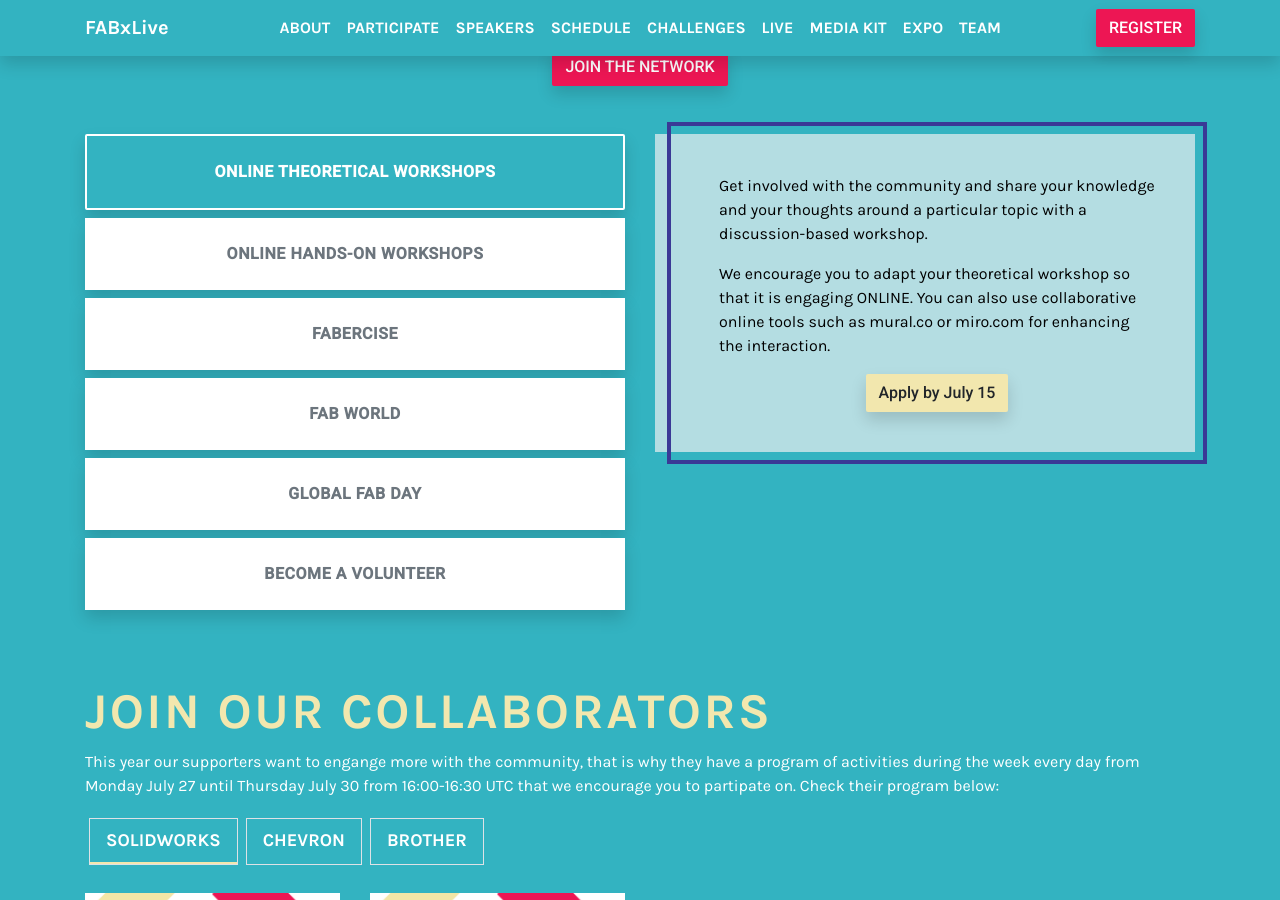
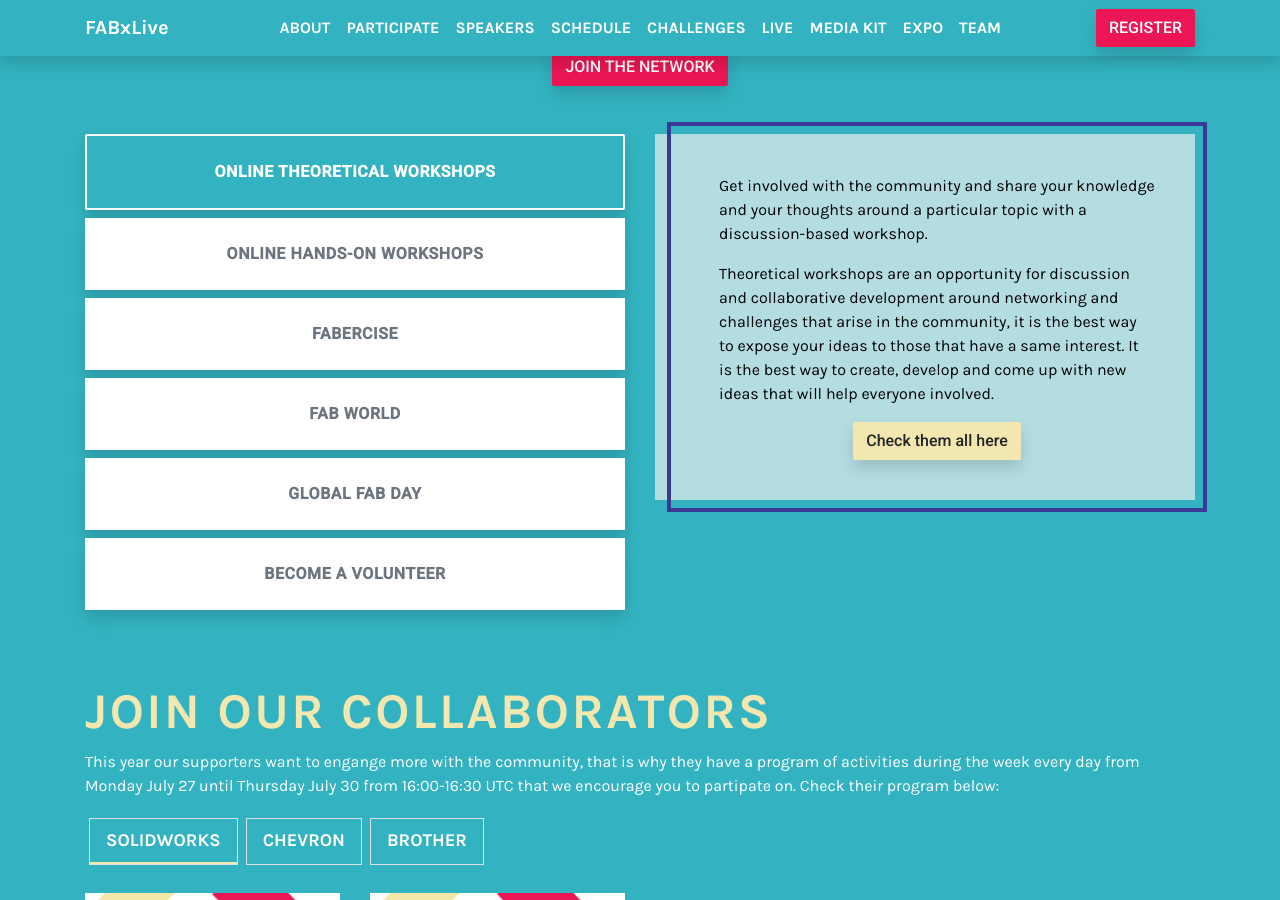
Before and after one commit to fabfoundation/fabxlive2020, a Jekyll site: the page built from index.html, in a window 1280 px wide and 900 px high, scrolled down 2422 px. Built offline with Jekyll 4.4.1, drawn with Linux system fonts in a browser that asks for light colours; nearby versions of some CDN libraries.

Commit message:
Update index.html

```diff
--- a/index.html
+++ b/index.html
@@ -168,25 +168,23 @@ title: FABxLive
             Get involved with the community and share your knowledge and your thoughts around a particular topic with a discussion-based workshop.
             </p>
             <p>
-            We encourage you to adapt your theoretical workshop so that it is engaging ONLINE. You can also use collaborative online tools such as mural.co or miro.com for enhancing the interaction.
+            Theoretical workshops are an opportunity for discussion and collaborative development around networking and challenges that arise in the community, it is the best way to expose your ideas to those that have a same interest. It is the best way to create, develop and come up with new ideas that will help everyone involved.
             </p>
             <div class="text-center">
-              <a class="btn bg-yellow shadow" href="https://forms.gle/DuYXjBB6SKyiutYr9" target="_blank">Apply by July 15</a>
+              <a class="btn bg-yellow shadow" href="https://fabxmembers.fabevent.org/events" target="_blank">Check them all here</a>
             </div>
           </div>
           <div class="fab-pane tab-pane fade" id="pills-online-hands">
             <p>
-            Lead a hands-on workshop where others can follow along while in their local Fab Lab or at home. These can be pre-recorded or live,
+            Hands-on workshop where others can follow along while in their local Fab Lab or at home. These can be pre-recorded or live,
             and can be done in your native language or in English, depending on your preference.
             </p>
             <p>
             Please keep in mind that, given the circumstances around Covid-19, not everyone will have access to tools you would find in
-            a Fab Lab unless they can purchase them ahead of time. Thus we will need a detailed list of materials for ONLINE workshops
-            as soon as possible. This is also a chance to rethink what workshops we can do with things you can buy at local stores or
-            find in most anyone's home!
+            a Fab Lab unless they can purchase them ahead of time. Whether you are new to FABx Events, or have been to many workshops are a great way to meet new people and share knowledge in the network. For some you will need to purchase your materials locally so please check them out in advance. This is also a chance to rethink what workshops we can do with things you can buy at local stores or find in most anyone's home!
             </p>
             <div class="text-center">
-              <a class="btn bg-yellow shadow" href="https://forms.gle/DuYXjBB6SKyiutYr9" target="_blank">Apply by July 15</a>
+              <a class="btn bg-yellow shadow" href="https://fabxmembers.fabevent.org/events" target="_blank">Participate now</a>
             </div>
           </div>
           <div class="fab-pane tab-pane fade" id="pills-fabercise">
@@ -195,21 +193,20 @@ title: FABxLive
             </p>
 
             <p>
-            For this year´s Fabercise we kindly request only VIDEO submissions.
+            Host come from all around the world, we are so excited!
             </p>
             <div class="text-center">
-              <a class="btn bg-yellow shadow" href="https://forms.gle/DuYXjBB6SKyiutYr9" target="_blank">Submit before July 15</a>
+              <a class="btn bg-yellow shadow" href="https://fabxlive.fabevent.org/schedule" target="_blank">Check Daily hosts here</a>
             </div>
           </div>
           <div class="fab-pane tab-pane fade" id="pills-fab-world">
             <p>
             We would love to know what you have been working on during this year! Have you opened a new fab lab? Did you make an amazing project
             that you want to share with us? Would you like to present yourself and what you do to the network?
-            Here is the moment of FABWORLD! Present your lab, a project, or yourself in a maximum 3min pitch. You can propose any format,
-            whether it's a prerecorded video or a powerpoint presentation!
+            This is the speacial place to presnet them, make sure you keep up to date with what the #FabLabNetwork is doing.
             </p>
             <div class="text-center">
-              <a class="btn bg-yellow shadow" href="https://forms.gle/DuYXjBB6SKyiutYr9" target="_blank">Submit before July 15</a>
+              <a class="btn bg-yellow shadow" href="https://fabxmembers.fabevent.org/events" target="_blank">Check who is presenting here</a>
             </div>
           </div>
           <div class="fab-pane tab-pane fade" id="pills-global-fab">
@@ -218,18 +215,16 @@ title: FABxLive
             </p>
             <p>
             For Global Fab Day, Fab Labs and Regional Networks have the opportunity to create local activities, workshops, presentations, Fab Lab open houses, whatever your community needs and wants.
-            You have the option to share a video conferencing link with other conference attendees or just keep it at the local level. We encourage you to get creative, think about how your community
-            can be empowered and supported at this time.
+            Its a way to get creative, think about how your community can be empowered and supported at this time.
             </p>
             <div class="text-center">
-              <a class="btn bg-yellow shadow" href="https://forms.gle/mFWFdA5w9xetrbUZA" target="_blank">Apply by July 15</a>
+              <a class="btn bg-yellow shadow" href="https://fabxmembers.fabevent.org/events" target="_blank">Check Activities</a>
             </div>
           </div>
           <div class="fab-pane tab-pane fade" id="pills-become">
             <p>
-            In order to create a smooth online conference, we are reaching out to see who in our community would be
-            interested in volunteering a few hours of their time towards helping make sure this conference is a huge success. We have five
-            possible opportunities:
+            In order to create a smooth online conference, we are reached out to our community in volunteering a few hours of their time towards helping make sure this conference is a huge success. We have five
+            teams:
             </p>
             <p>
             - Tech Support
@@ -247,7 +242,7 @@ title: FABxLive
             - Social Media Support
             </p>
             <div class="text-center">
-              <a class="btn bg-yellow shadow" href="https://forms.gle/rb6mx4DmKZBkJenp6" target="_blank">Apply by July 5</a>
+              <a class="btn bg-yellow shadow" href="https://fabxlive.fabevent.org/team" target="_blank">Check our staff</a>
             </div>
           </div>
         </div>
```
